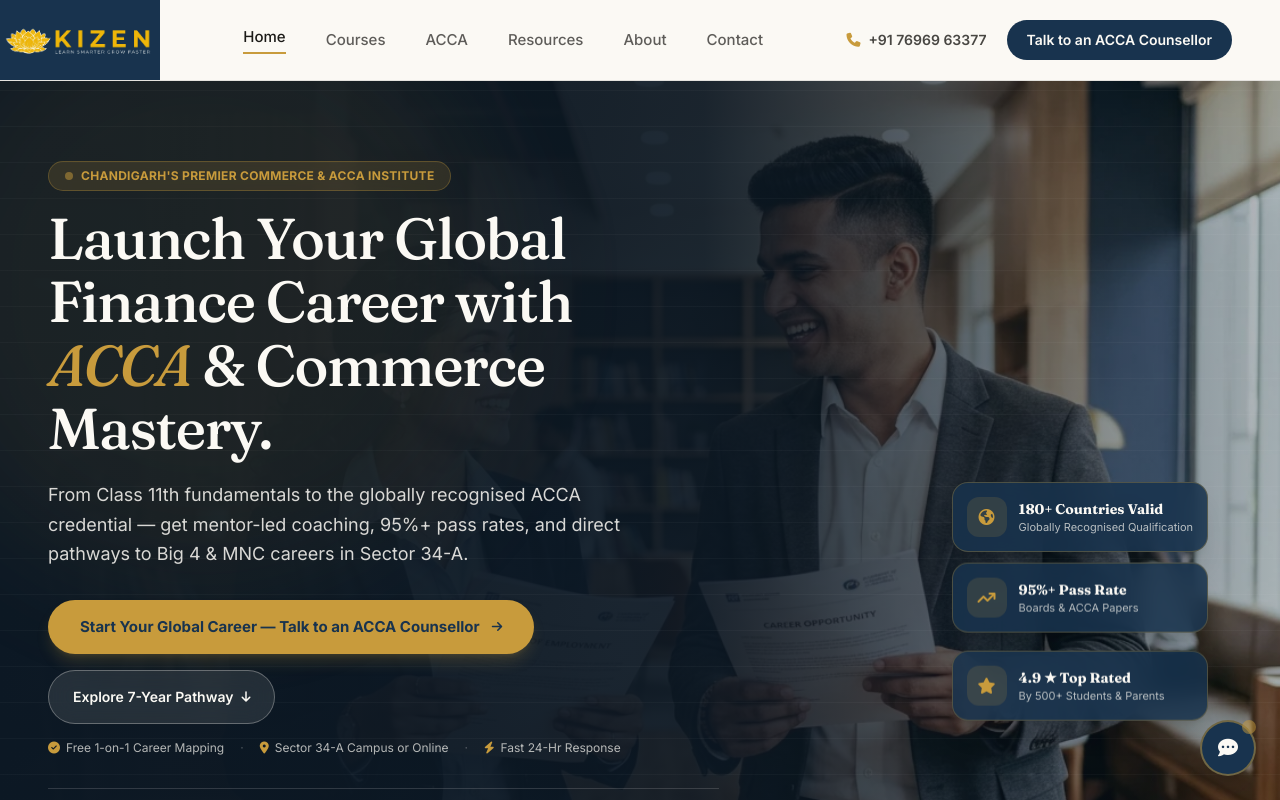
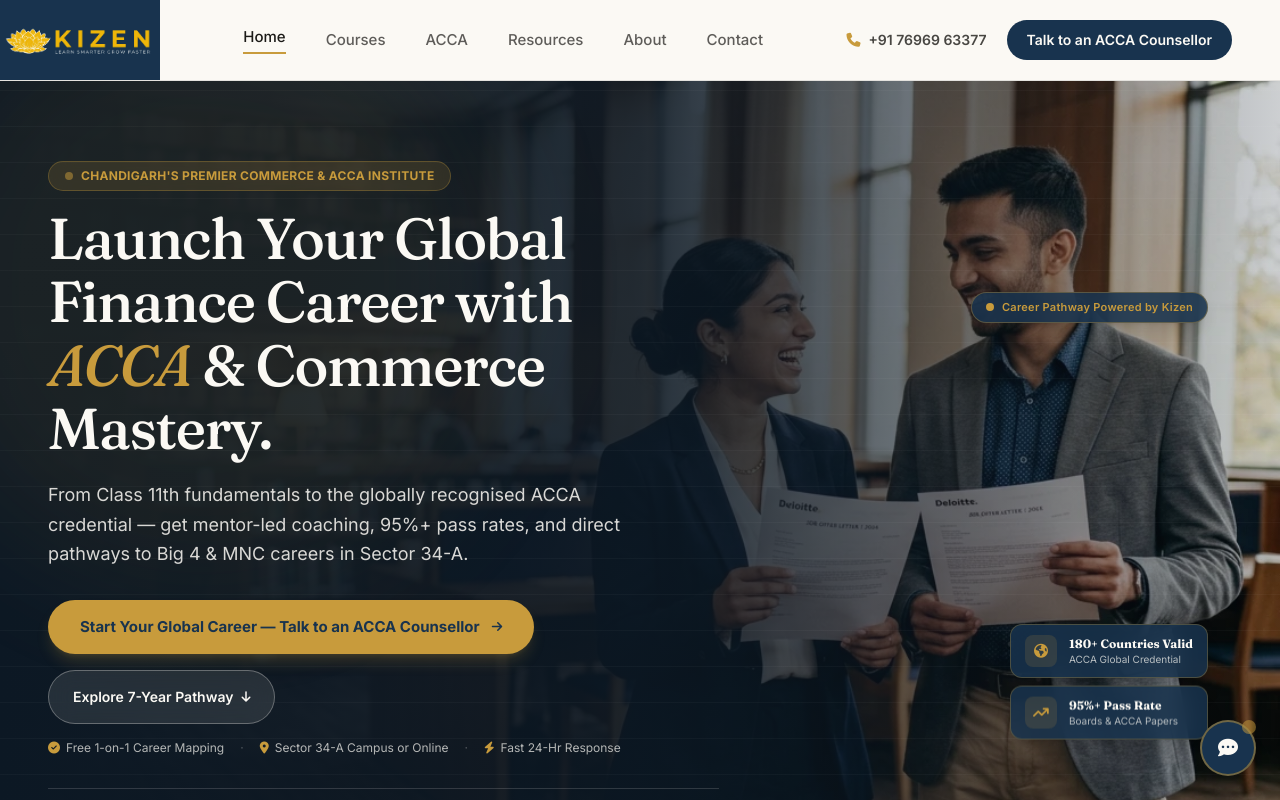
Before and after one commit to Mukulworld25/Kizen-Website, a React (Vite) app: page / in a window 1280 px wide. Shown: the top 800 px of the page. Built offline with nearby package versions, Linux system fonts and the light colour scheme.

Commit message:
feat(hero): reposition student duo to right half with both faces visible and add Powered by Kizen badge

```diff
--- a/src/pages/Home.jsx
+++ b/src/pages/Home.jsx
@@ -237,16 +237,16 @@
     <>
       {/* ============ HERO SECTION — FULL-BLEED CINEMATIC HERO ============ */}
       <section id="hero" className="relative min-h-[660px] lg:min-h-[740px] bg-navy overflow-hidden flex items-center">
-        {/* Full-bleed background image */}
+        {/* Full-bleed background image with subjects positioned on the right */}
         <img
           src="./images/success-duo.webp"
           alt="Two successful Kizen Commerce and ACCA students celebrating career milestones with offer letters"
-          className="absolute inset-0 w-full h-full object-cover object-[78%_center] lg:object-center"
+          className="absolute inset-0 w-full h-full object-cover object-right sm:object-[82%_center] lg:object-right"
           loading="eager"
         />
 
-        {/* Cinematic multi-layer gradient overlay for crystal-clear readability & atmosphere */}
-        <div className="absolute inset-0 bg-gradient-to-r from-[#0c1824] via-[#0c1824]/92 via-55% to-[#0c1824]/30 pointer-events-none" />
+        {/* Cinematic multi-layer gradient overlay — dark on left for text, clear on right for students */}
+        <div className="absolute inset-0 bg-gradient-to-r from-[#0c1824] via-[#0c1824]/90 via-50% to-[#0c1824]/20 pointer-events-none" />
         <div className="absolute inset-0 bg-gradient-to-t from-[#0c1824] via-transparent to-[#0c1824]/40 lg:hidden pointer-events-none" />
 
         {/* Faint accounting ledger-line ambient texture */}
@@ -353,53 +353,50 @@
               </motion.div>
             </motion.div>
 
-            {/* Right Column — Floating Trust Badges over the visible students */}
+            {/* Right Column — Floating Trust Badges & Powered by Kizen Tag */}
             <motion.div
               initial={{ opacity: 0, x: 20 }}
               animate={{ opacity: 1, x: 0 }}
               transition={{ duration: 0.8, delay: 0.2 }}
-              className="lg:col-span-5 relative hidden lg:flex flex-col justify-end min-h-[460px] p-6 pointer-events-none"
+              className="lg:col-span-5 relative hidden lg:flex flex-col justify-between min-h-[500px] p-6 pointer-events-none"
             >
-              <div className="space-y-4 max-w-xs ml-auto pointer-events-auto">
+              {/* Top Right: Powered by Kizen badge */}
+              <div className="ml-auto pointer-events-auto">
+                <div className="inline-flex items-center gap-2 bg-navy/85 backdrop-blur-md px-3.5 py-1.5 rounded-full border border-gold/35 shadow-lg text-paper">
+                  <span className="w-2 h-2 rounded-full bg-gold animate-pulse"></span>
+                  <span className="text-[11px] font-semibold text-gold tracking-wide">
+                    Career Pathway Powered by Kizen
+                  </span>
+                </div>
+              </div>
+
+              {/* Bottom Right: Compact Floating Trust Chips positioned so faces stay 100% visible */}
+              <div className="space-y-3 max-w-[280px] ml-auto pointer-events-auto">
                 <motion.div
-                  animate={{ y: [0, -6, 0] }}
+                  animate={{ y: [0, -5, 0] }}
                   transition={{ duration: 3.5, repeat: Infinity, ease: 'easeInOut', delay: 0 }}
-                  className="bg-navy/85 backdrop-blur-md p-3.5 rounded-2xl border border-gold/30 shadow-xl flex items-center gap-3 text-paper"
+                  className="bg-navy/85 backdrop-blur-md px-3.5 py-2.5 rounded-xl border border-gold/30 shadow-xl flex items-center gap-3 text-paper"
                 >
-                  <span className="w-10 h-10 rounded-xl bg-gold/15 text-gold flex items-center justify-center text-base shrink-0">
+                  <span className="w-8 h-8 rounded-lg bg-gold/15 text-gold flex items-center justify-center text-sm shrink-0">
                     <i className="fa-solid fa-earth-americas"></i>
                   </span>
                   <div>
-                    <div className="font-serif text-sm font-bold text-paper">180+ Countries Valid</div>
-                    <div className="text-[11px] text-paper/70">Globally Recognised Qualification</div>
+                    <div className="font-serif text-xs font-bold text-paper">180+ Countries Valid</div>
+                    <div className="text-[10px] text-paper/70">ACCA Global Credential</div>
                   </div>
                 </motion.div>
 
                 <motion.div
-                  animate={{ y: [0, -6, 0] }}
+                  animate={{ y: [0, -5, 0] }}
                   transition={{ duration: 3.8, repeat: Infinity, ease: 'easeInOut', delay: 0.8 }}
-                  className="bg-navy/85 backdrop-blur-md p-3.5 rounded-2xl border border-gold/30 shadow-xl flex items-center gap-3 text-paper"
+                  className="bg-navy/85 backdrop-blur-md px-3.5 py-2.5 rounded-xl border border-gold/30 shadow-xl flex items-center gap-3 text-paper"
                 >
-                  <span className="w-10 h-10 rounded-xl bg-gold/15 text-gold flex items-center justify-center text-base shrink-0">
+                  <span className="w-8 h-8 rounded-lg bg-gold/15 text-gold flex items-center justify-center text-sm shrink-0">
                     <i className="fa-solid fa-arrow-trend-up"></i>
                   </span>
                   <div>
-                    <div className="font-serif text-sm font-bold text-paper">95%+ Pass Rate</div>
-                    <div className="text-[11px] text-paper/70">Boards &amp; ACCA Papers</div>
-                  </div>
-                </motion.div>
-
-                <motion.div
-                  animate={{ y: [0, -6, 0] }}
-                  transition={{ duration: 4.2, repeat: Infinity, ease: 'easeInOut', delay: 1.6 }}
-                  className="bg-navy/85 backdrop-blur-md p-3.5 rounded-2xl border border-gold/30 shadow-xl flex items-center gap-3 text-paper"
-                >
-                  <span className="w-10 h-10 rounded-xl bg-gold/15 text-gold flex items-center justify-center text-base shrink-0">
-                    <i className="fa-solid fa-star"></i>
-                  </span>
-                  <div>
-                    <div className="font-serif text-sm font-bold text-paper">4.9 ★ Top Rated</div>
-                    <div className="text-[11px] text-paper/70">By 500+ Students &amp; Parents</div>
+                    <div className="font-serif text-xs font-bold text-paper">95%+ Pass Rate</div>
+                    <div className="text-[10px] text-paper/70">Boards &amp; ACCA Papers</div>
                   </div>
                 </motion.div>
               </div>
```
Also changed, not shown: public/images/success-duo.webp.
